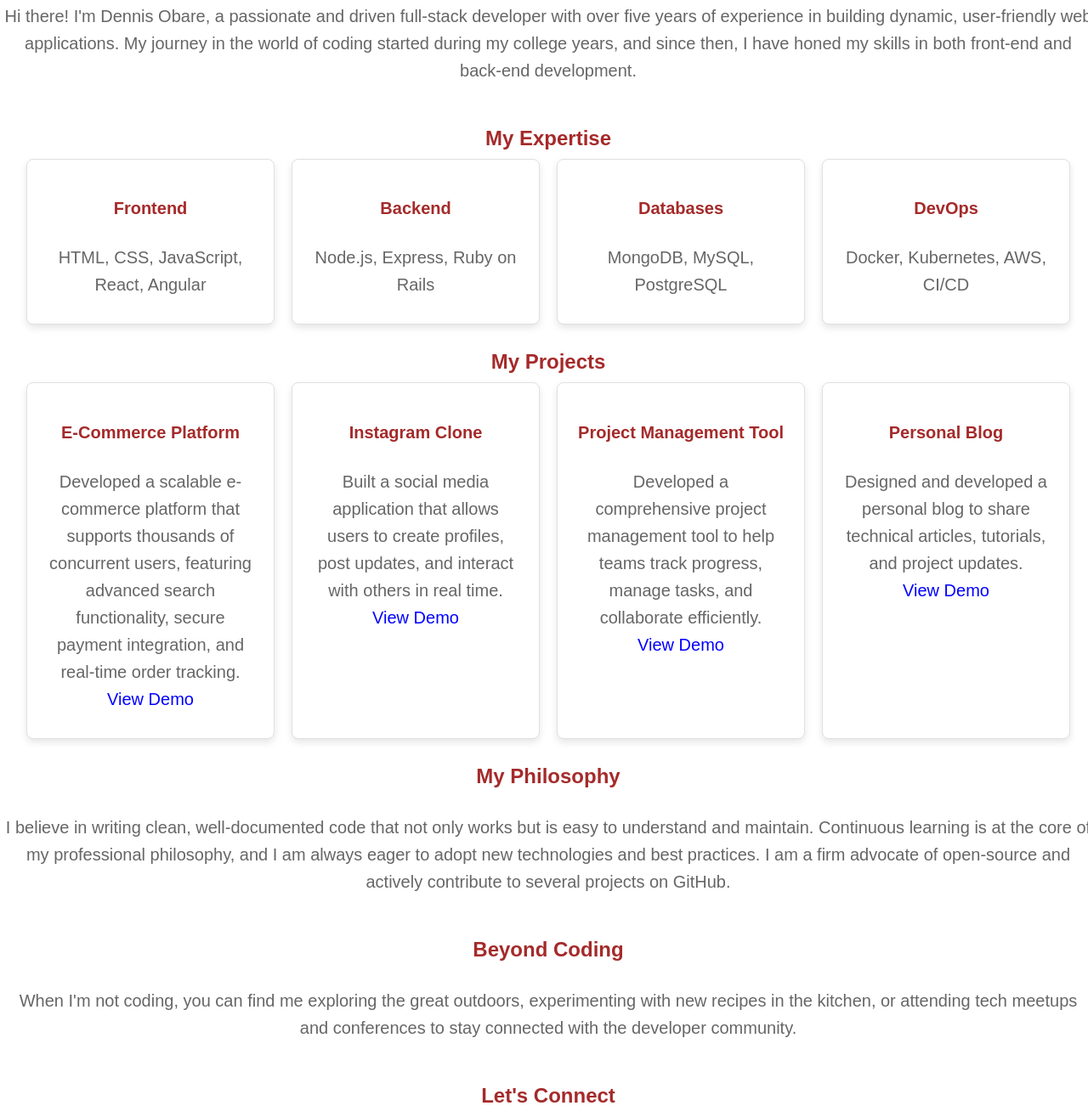
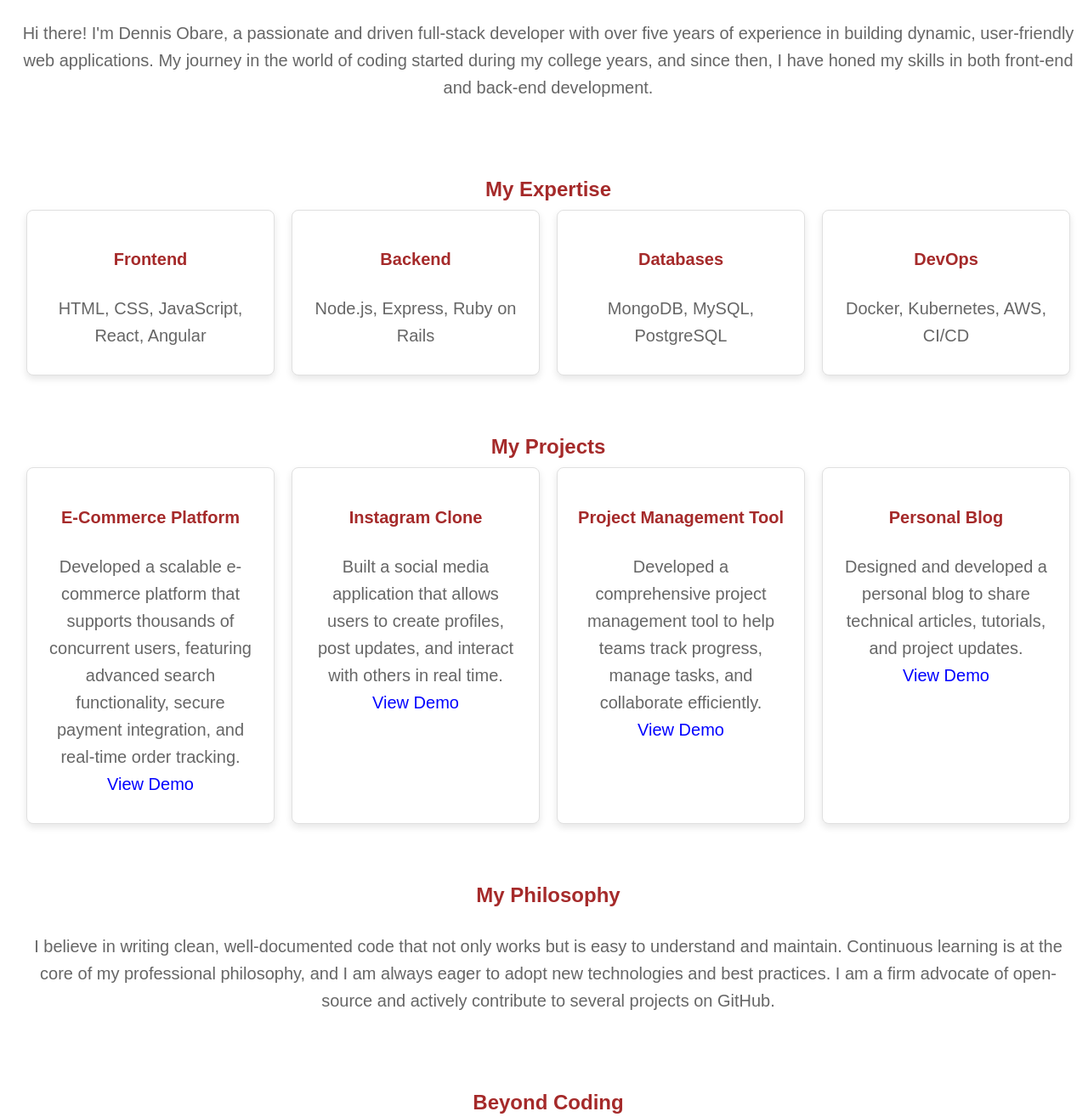
Before and after one commit to dennisobare/Web-Development, a plain HTML site: page portifolio.html in a window 1280 px wide. Shown: the part 157-1472 px from the top of the page at 85% size. Drawn offline with Linux system fonts and the light colour scheme.

Commit message:
Made the website more responsive on smaller devices

```diff
--- a/portifolio.html
+++ b/portifolio.html
@@ -79,6 +79,11 @@
                     width: 90%;
                 }
 
+                .section-main {
+                    padding: 15px;
+                    margin: 10px, 0;
+                }
+
                 .section-container {
                     padding: 15px;
                     margin: 10px, 0;
@@ -106,6 +111,10 @@
                     margin: 5px, 0;
                 }
 
+            }
+
+            .section-main {
+                padding: 20px;
             }
 
             .section-container {
@@ -239,13 +248,13 @@
         </div>
        </header>
        <main>
-        <section class="about-section" id="about">
+        <section class="section-main" id="about">
             <div class="section-container">
                 <h2>About Me</h2>
                 <p>Hi there! I'm Dennis Obare, a passionate and driven full-stack developer with over five years of experience in building dynamic, user-friendly web applications. My journey in the world of coding started during my college years, and since then, I have honed my skills in both front-end and back-end development.</p>
             </div>
         </section>
-        <section class="skills-section" id="skills">
+        <section class="section-main" id="skills">
             <div class="section-container">
                 <h2>My Expertise</h2>
                 <ul class="card-list">
@@ -268,7 +277,7 @@
                 </ul>
             </div>
         </section>
-        <section class="projects-section" id="projects">
+        <section class="section-main" id="projects">
             <div class="section-container">
                 <h2>My Projects</h2>
                 <ul class="card-list">
@@ -291,19 +300,19 @@
                 </ul>
             </div>
         </section>
-        <section class="philosophy-section">
+        <section class="section-main">
             <div class="section-container">
                 <h2>My Philosophy</h2>
                 <p>I believe in writing clean, well-documented code that not only works but is easy to understand and maintain. Continuous learning is at the core of my professional philosophy, and I am always eager to adopt new technologies and best practices. I am a firm advocate of open-source and actively contribute to several projects on GitHub.</p>
             </div>
         </section>
-        <section class="hobbies-section" id="hobbies">
+        <section class="section-main" id="hobbies">
             <div class="section-container">
                 <h2>Beyond Coding</h2>
                 <p>When I'm not coding, you can find me exploring the great outdoors, experimenting with new recipes in the kitchen, or attending tech meetups and conferences to stay connected with the developer community.</p>
             </div>
         </section>
-        <section class="connect-section" id="connect">
+        <section class="section-main" id="connect">
             <div class="section-container">
                 <h2>Let's Connect</h2>
                 <p>I am currently open to new opportunities and collaborations. If you have a project in mind or just want to chat about the latest in tech, feel free to reach out to me through <a href="https://google.com">LinkedIn</a>, <a href="https://google.com">Github</a> or <a href="https://google.com">Email</a>.</p>
```
